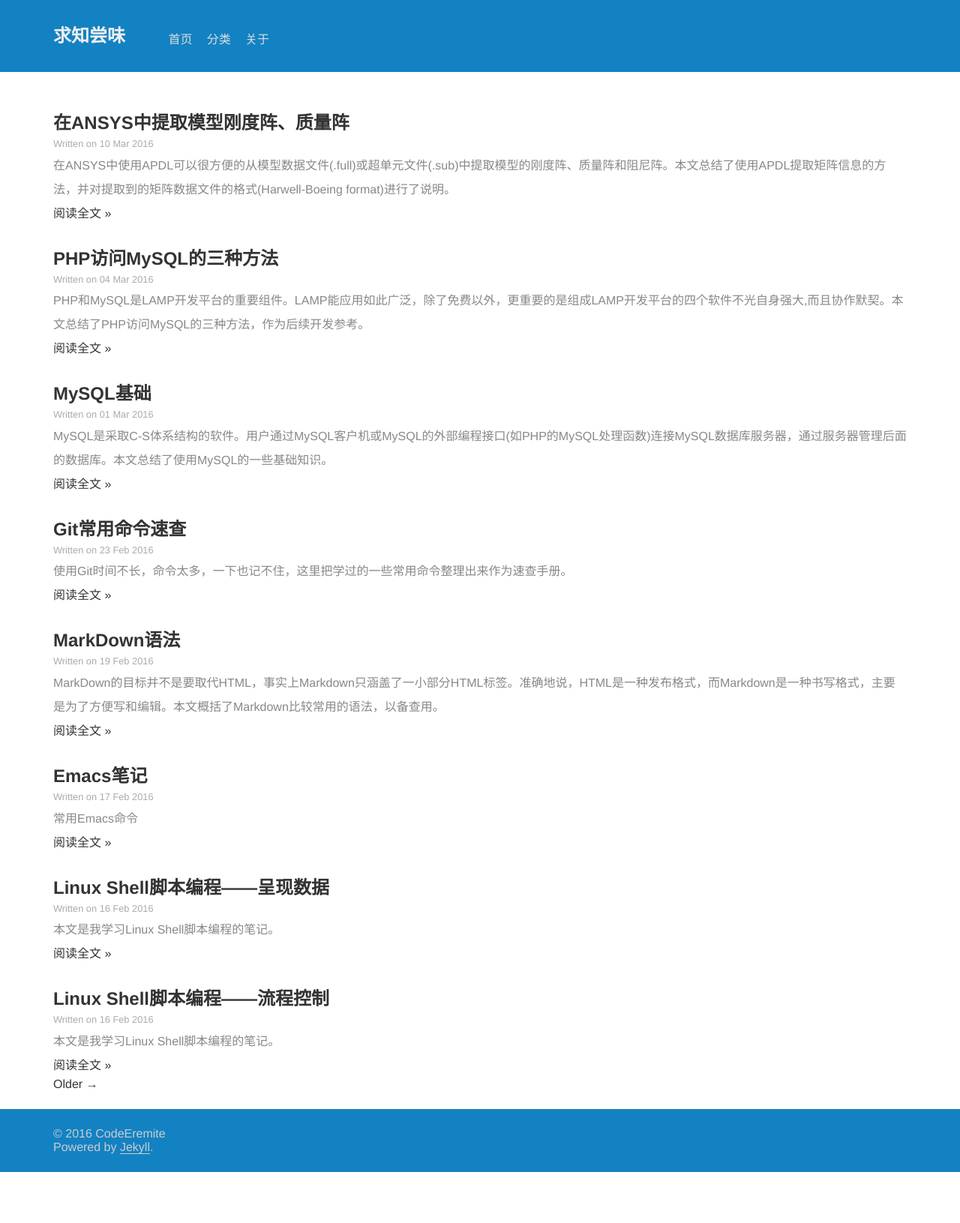
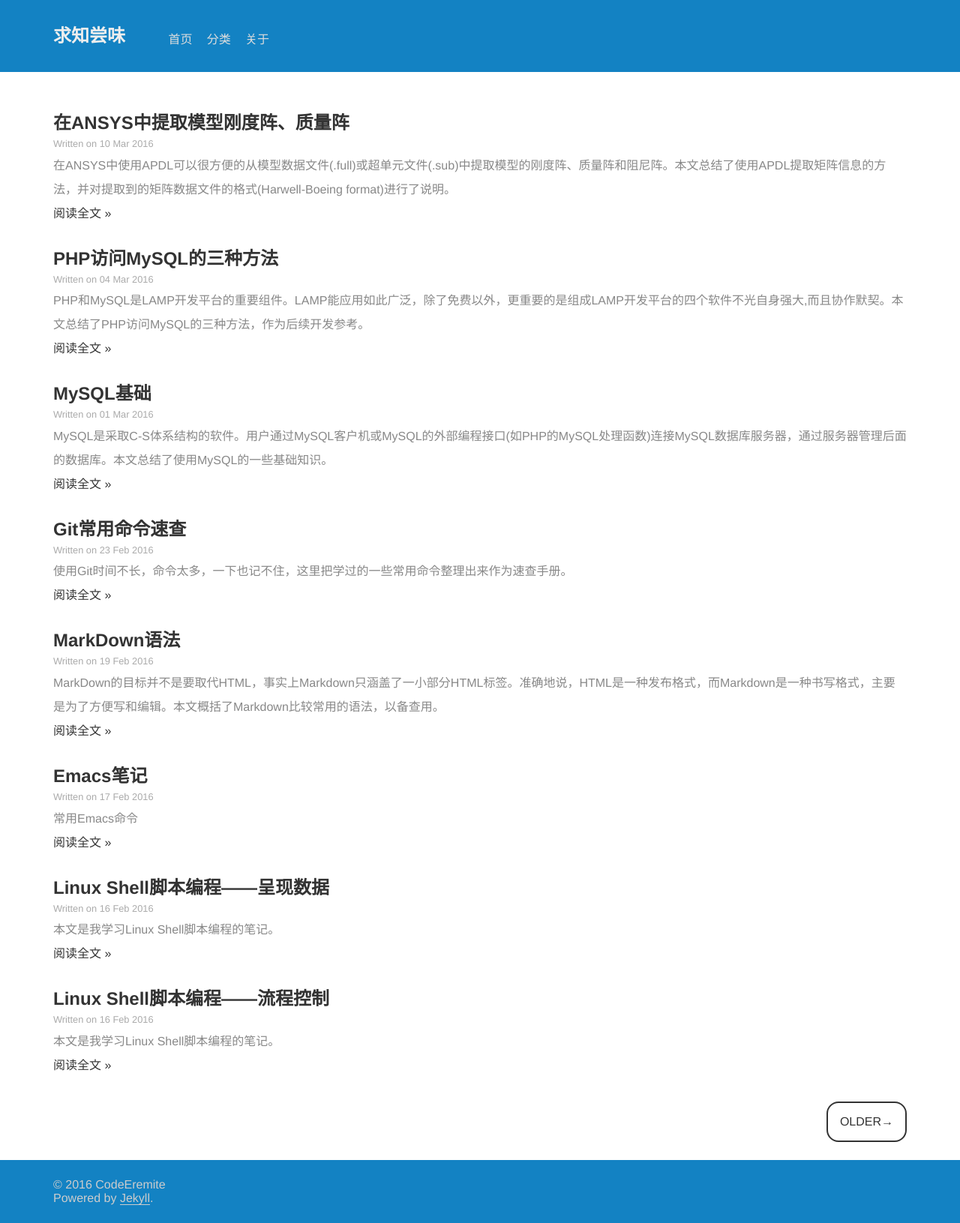
Before and after one commit to CodeEremite/codeeremite.github.io, a Jekyll site: the page built from index.html, in a window 1280 px wide. Shown: the whole page at 75% size. Built offline with Jekyll 4.4.1, drawn with Linux system fonts in a browser that asks for light colours; the list of posts is cut into pages by our own code; before the commit the page ends 1563 px from its top, so only the background shows below that.

Commit message:
改进了首页底部分页按钮显示

```diff
--- a/css/base.css
+++ b/css/base.css
@@ -132,7 +132,6 @@ nav,footer {
 
 .preview h2 {
     font-size: 1.5em;
-    /*margin-bottom: 1em;*/
     margin-top: 1em;
 
 }
@@ -156,3 +155,30 @@ nav,footer {
     font-size: 0.8em;
     color: #aaa;
 }
+
+.paginator {
+    margin-top: 2em;
+}
+
+.paginator .pre-page { float:left; }
+.paginator .next-page { float:right; }
+
+.paginator a {
+    display:block;
+    padding:1em;
+    border-radius: 1em;
+
+}
+
+.paginator a:link,
+.paginator a:visited {
+    border: 2px solid #333;
+    color: #333;
+}
+
+.paginator a:focus,
+.paginator a:hover,
+.paginator a:active {
+    color: rgb(0,202,253);
+    border: 2px solid rgb(0,202,253);
+}
--- a/index.html
+++ b/index.html
@@ -4,19 +4,24 @@ title: 求知尝味
 ---
 <div class="preview">
     {% for post in paginator.posts %}
-    <div class="article-item">
         <h2><a href="{{ post.url }}">{{ post.title }}</a></h2>
         <p class="text-date">Written on {{ post.date | date_to_string }}</p>
         <p class="text-muted">{{ post.description }}</p>
         <p><a href="{{ post.url }}">阅读全文 &raquo;</a></p>
-    </div>
     {% endfor %}
     {% if paginator.total_pages > 1 %}
-        {% if paginator.previous_page %}
-        <a href="{{ paginator.previous_page_path | prepend: site.baseurl | replace: '//','/' }}">&larr; Newer</a>
-        {% endif %}
-        {% if paginator.next_page %}
-        <a href="{{ paginator.next_page_path | prepend: site.baseurl | replace: '//','/' }}">Older &rarr;</a>
-        {% endif %}
+</div>
+<div class="paginator clearfix">
+    {% if paginator.previous_page %}
+    <div class="pre-page">
+        <a href="{{ paginator.previous_page_path | prepend: site.baseurl | replace: '//','/' }}">&larr; NEWER</a>
+    </div>
+    {% endif %}
+    {% if paginator.next_page %}
+    <div class="next-page">
+        <a href="{{ paginator.next_page_path | prepend: site.baseurl | replace: '//','/' }}">OLDER&rarr;</a>
+    </div>
     {% endif %}
 </div>
+{% endif %}
+</div>
```
